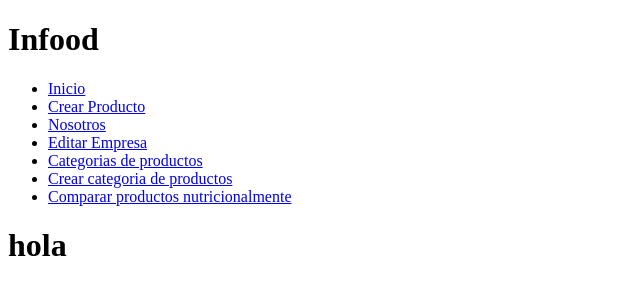
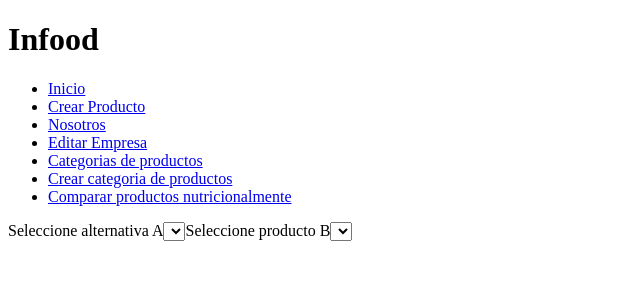
Before and after one commit to Rest02/Blog-MERN, a React (Vite) app in the folder client/: page /comparativa in a window 1280 px wide. Shown: the top 300 px of the page, without its empty margins (0-640 px from the left). Built offline with nearby package versions, Linux system fonts and the light colour scheme; the HTML template or start-up script is replaced by a standard one.

Commit message:
1.1.7 Creando parte del form para comparar productos

```diff
--- a/client/src/pages/ComparativaPage.jsx
+++ b/client/src/pages/ComparativaPage.jsx
@@ -1,8 +1,25 @@
 import React from 'react'
+import { Formik, Form } from "formik";
+
 
 function ComparativaPage() {
   return (
-    <div><h1>hola</h1></div>
+    <div>
+      <Formik>
+
+        <Form>
+
+          <label>Seleccione alternativa A</label>
+          <select name="" id=""></select>
+          <label>Seleccione producto B</label>
+          <select name="" id=""></select>
+
+
+
+        </Form>
+
+      </Formik>
+    </div>
   )
 }
 
```
Also changed, not shown: 2 other files (tests, documents, lock files or other folders).
